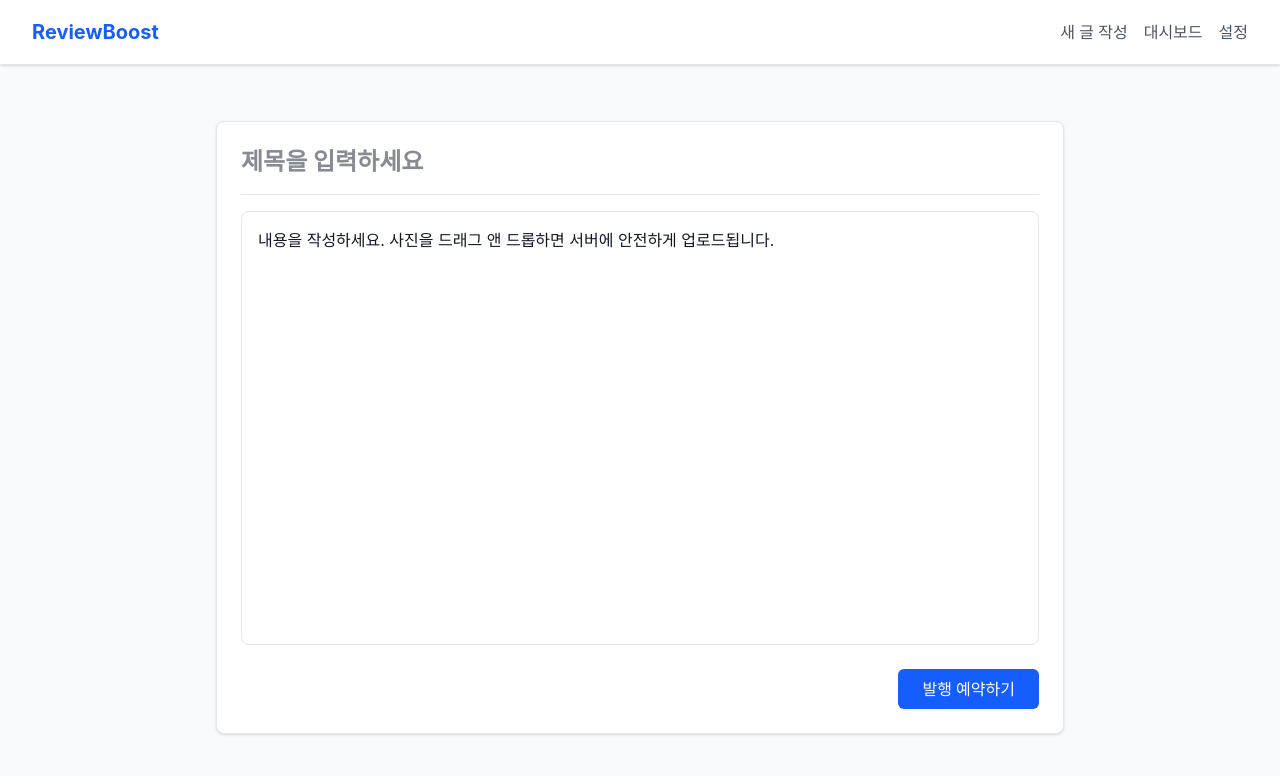
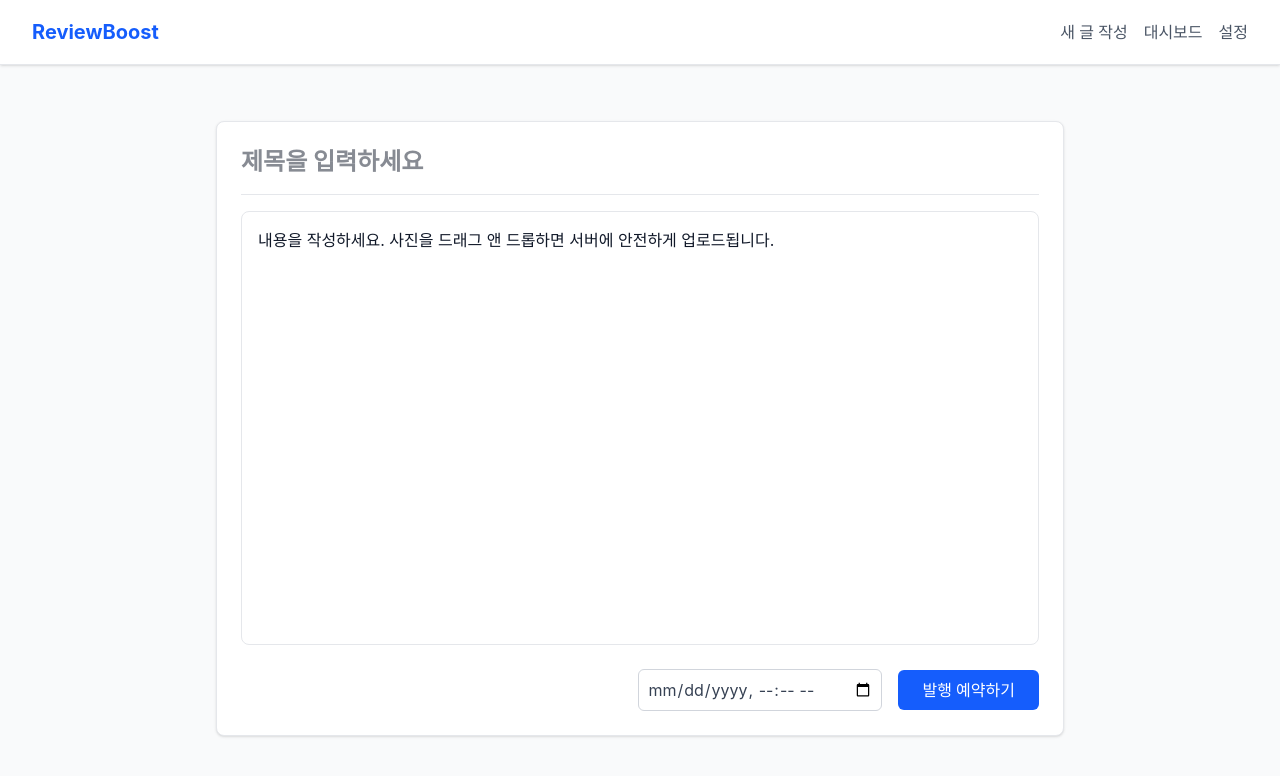
Before and after one commit to JunHoKim21/autoblog, a React (Vite) app in the folder frontend/: page / in a window 1280 px wide. Shown: the top 776 px of the page. Built offline with nearby package versions, Linux system fonts and the light colour scheme.

Commit message:
feat(UI): Add scheduledAt datetime picker for post publishing

```diff
--- a/frontend/src/pages/EditorPage.tsx
+++ b/frontend/src/pages/EditorPage.tsx
@@ -8,6 +8,7 @@ import { Plugin, PluginKey } from 'prosemirror-state';
 const EditorPage = () => {
   const [title, setTitle] = useState('');
   const [mediaPaths, setMediaPaths] = useState<string[]>([]);
+  const [scheduledAt, setScheduledAt] = useState('');
 
   const editor = useEditor({
     extensions: [
@@ -73,12 +74,14 @@ const EditorPage = () => {
         title,
         content: editor.getHTML(),
         mediaPaths,
+        scheduledAt: scheduledAt || null,
         platforms: ['NAVER', 'TISTORY', 'BLOGSPOT']
       });
       alert('발행이 예약되었습니다!');
       setTitle('');
       editor.commands.setContent('');
       setMediaPaths([]);
+      setScheduledAt('');
     } catch (err) {
       alert('발행 요청 중 오류가 발생했습니다.');
     }
@@ -98,7 +101,13 @@ const EditorPage = () => {
           <EditorContent editor={editor} />
         </div>
 
-        <div className="mt-6 flex justify-end">
+        <div className="mt-6 flex justify-end items-center space-x-4">
+          <input
+            type="datetime-local"
+            value={scheduledAt}
+            onChange={(e) => setScheduledAt(e.target.value)}
+            className="border border-gray-300 rounded-md p-2 focus:outline-none focus:ring-2 focus:ring-blue-500 text-gray-700"
+          />
           <button
             onClick={handlePublish}
             className="bg-blue-600 hover:bg-blue-700 text-white font-medium py-2 px-6 rounded-md transition-colors"
```
